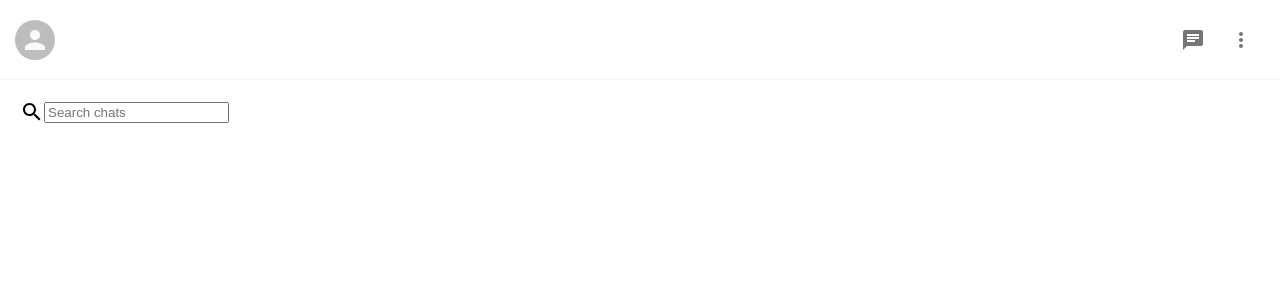
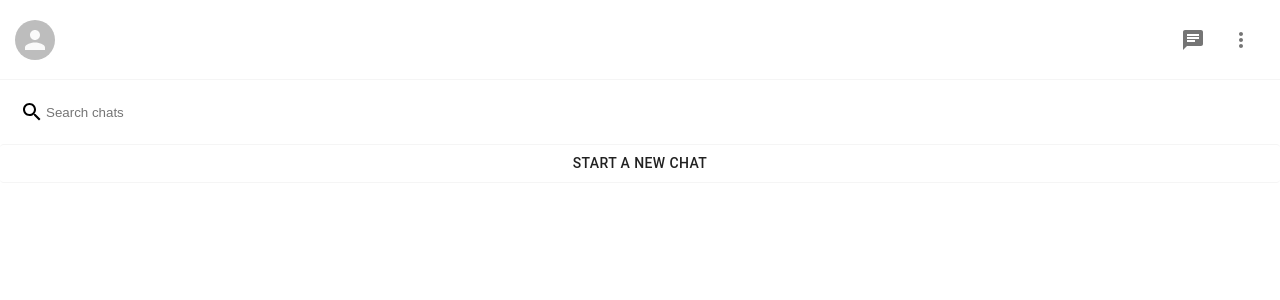
Before and after one commit to AyoTheInspired/whatsapp-v2, a Next.js app: page / in a window 1280 px wide. Shown: the top 300 px of the page. Built offline with nearby package versions, Linux system fonts and the light colour scheme.

Commit message:
Added firebase

```diff
--- a/components/Sidebar.js
+++ b/components/Sidebar.js
@@ -1,4 +1,4 @@
-import { Avatar, IconButton } from "@material-ui/core";
+import { Avatar, Button, IconButton } from "@material-ui/core";
 import { Chat, MoreVert, Search } from "@material-ui/icons";
 import React from "react";
 import styled from "styled-components";
@@ -23,13 +23,27 @@ function Sidebar() {
 				<Search />
 				<SearchInput placeholder="Search chats" />
 			</div>
+			<SidebarButton>Start a new chat</SidebarButton>
 		</Div>
 	);
 }
 
 export default Sidebar;
 
-const SearchInput = styled.input``;
+const SidebarButton = styled(Button)`
+	width: 100%;
+
+	&&& {
+		border-top: var(--smk-border);
+		border-bottom: var(--smk-border);
+	}
+`;
+
+const SearchInput = styled.input`
+	outline-width: 0;
+	border: none;
+	flex: 1;
+`;
 
 const Div = styled.div`
 	.search {
--- a/package.json
+++ b/package.json
@@ -11,6 +11,7 @@
 	"dependencies": {
 		"@material-ui/core": "^4.12.3",
 		"@material-ui/icons": "^4.11.2",
+		"firebase": "^8.10.0",
 		"next": "11.1.0",
 		"react": "17.0.2",
 		"react-dom": "17.0.2",
```
Also changed, not shown: firebase.js (added, +8 -0 lines), 1 other file (tests, documents, lock files or other folders).
